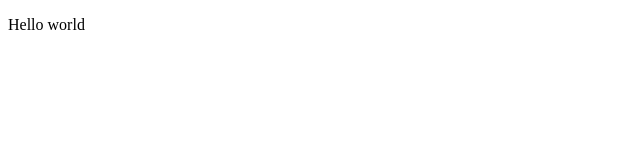
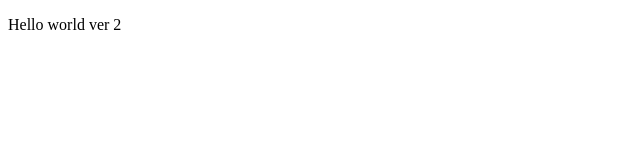
Before and after one commit to nhiepchau/Code-Radio, a plain HTML site: page index.html in a window 1280 px wide. Shown: the full height of the page, 0-640 px from the left. Drawn offline with Linux system fonts and the light colour scheme.

Commit message:
second commit

```diff
--- a/index.html
+++ b/index.html
@@ -9,7 +9,7 @@
     <title>Document</title>
 </head>
 <body>
-    <p>Hello world</p>
+    <p>Hello world ver 2</p>
     <script src="assets/js/main.js"></script>
 </body>
 </html>
```
